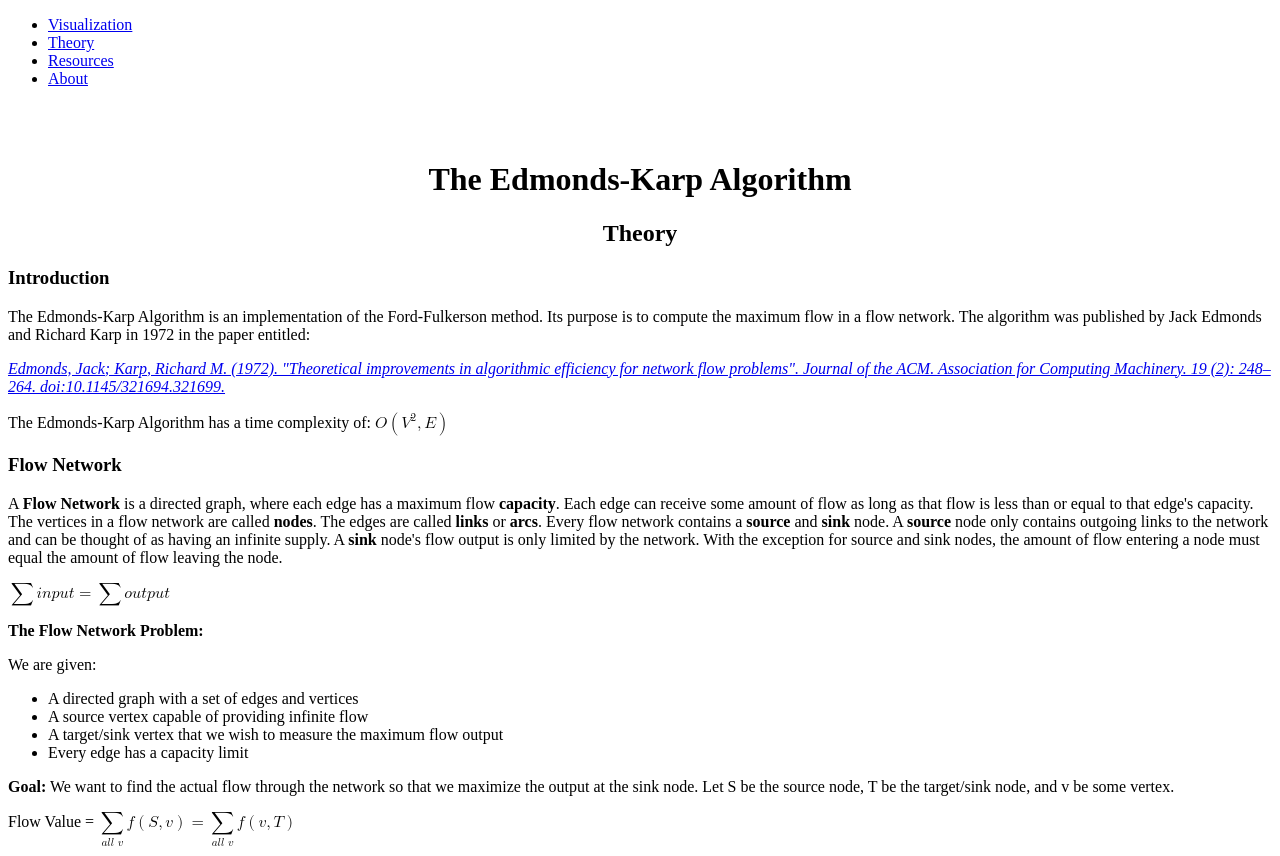
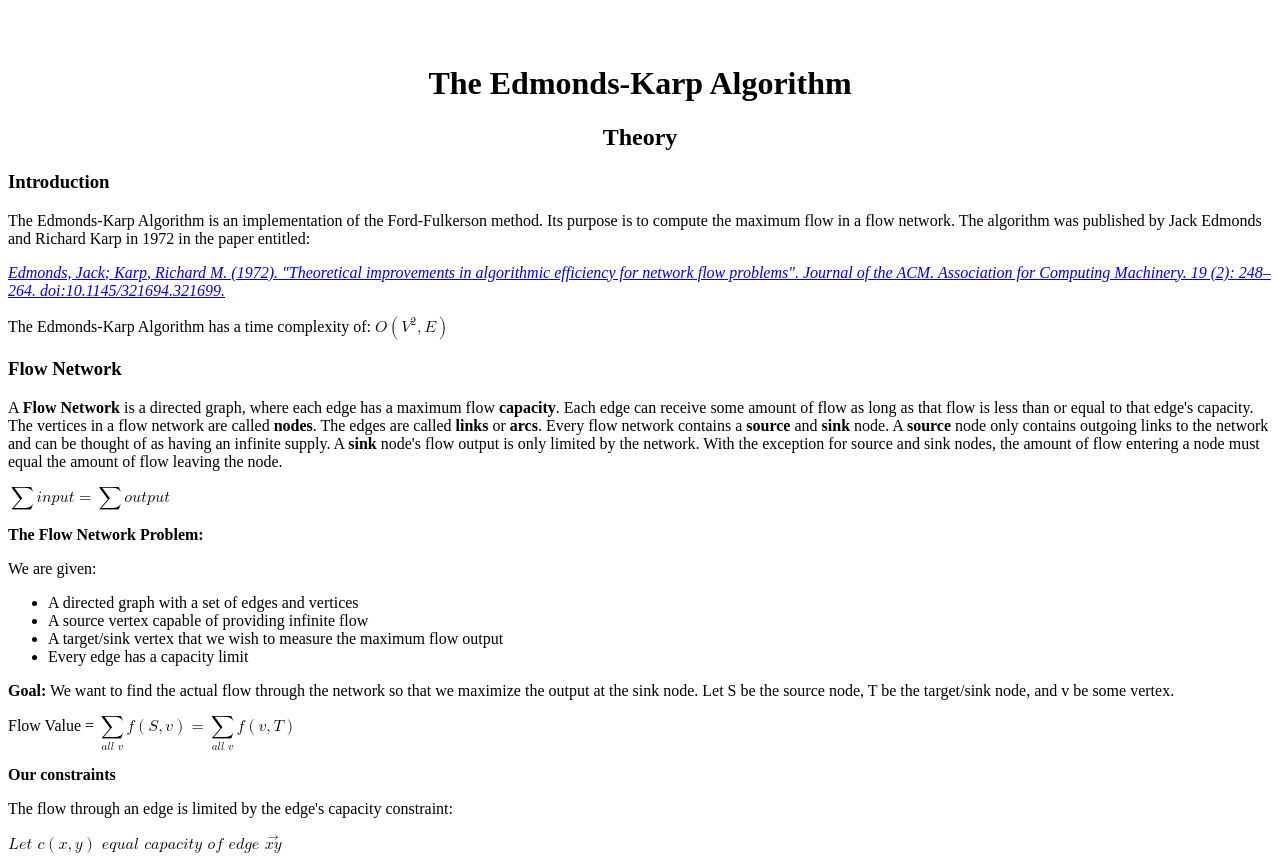
Before and after one commit to andyfuentes92/andyfuentes92.github.io, a plain HTML site: page index.html in a window 1280 px wide. Shown: the top 856 px of the page. Drawn offline with nearby package versions, Linux system fonts and the light colour scheme; some packages are replaced by stand-ins of ours; a script that the page names is missing.

Commit message:
Update index.html

```diff
--- a/index.html
+++ b/index.html
@@ -3,23 +3,12 @@
 <html>
   <head>
     <meta charset="utf-8">
-    <title>Flow Network Theory using Edmonds-Karp Algorithm</title>
-    <link rel="stylesheet" href="css/edmonds_karp.css">
-    <link rel="stylesheet" href="css/toc.css">
-    <link rel="stylesheet" href="css/theory.css">
+    <title> Register Allocation During Compilation: A Graph Coloring Approach </title>
 
     <!-- Need this to display equations properly in google chrome.  Google chrome dropped support for MathML -->
     <script type="text/javascript" src="https://cdnjs.cloudflare.com/ajax/libs/mathjax/2.7.1/MathJax.js?config=MML_HTMLorMML-full"></script>
   </head>
   <body>
-     <nav class="dropdownmenu">
-       <ul>
-         <li><a href="editor.html">Visualization</a></li>
-         <li><a href="theory.html">Theory</a></li>
-         <li><a href="resources.html">Resources</a></li>
-         <li><a href="about.html">About</a></li>
-       </ul>
-     </nav>
      <br>
      <div class="container">
         <div class="top" >&nbsp;
```
